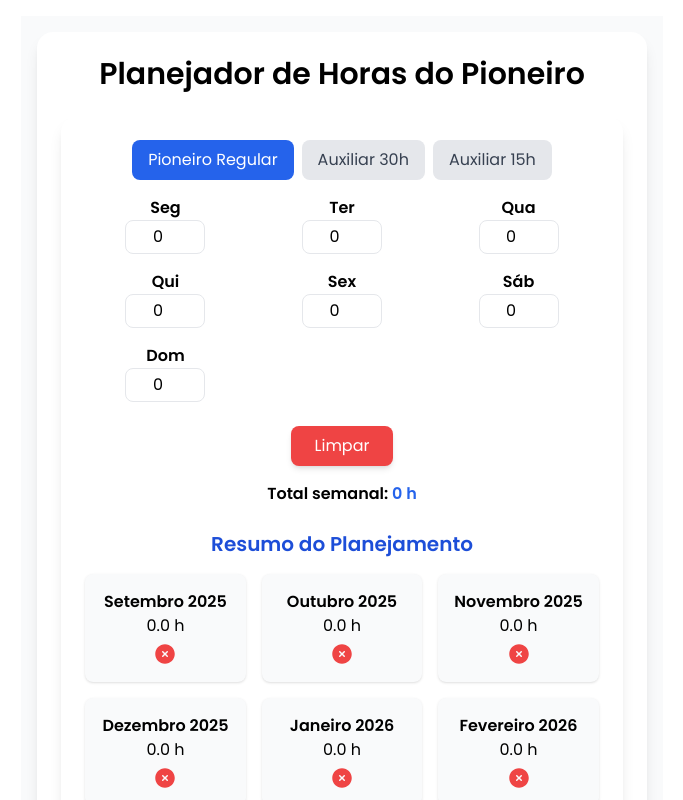
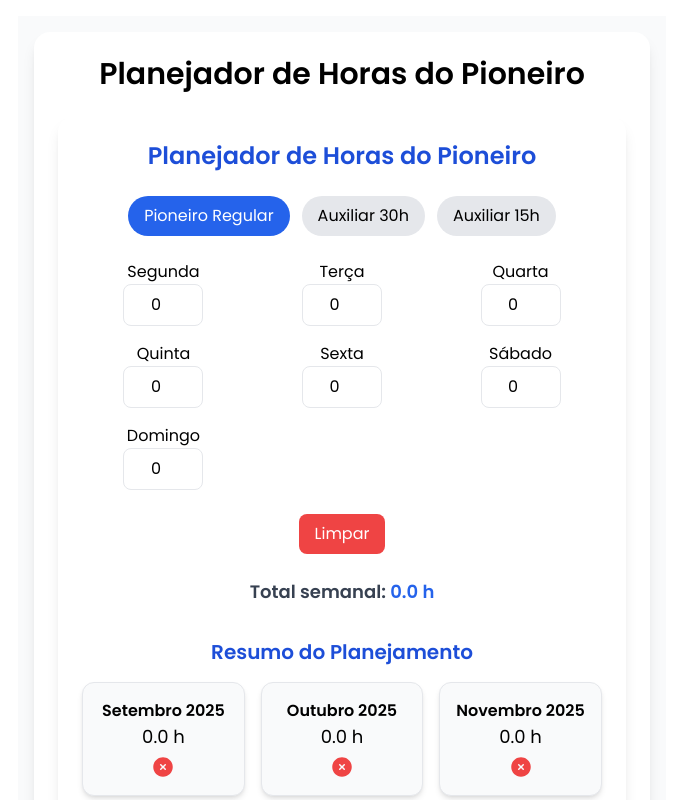
Before and after one commit to alansilvastos/planejador-horas-js, a Next.js app: page / in a window 1280 px wide. Shown: the top 800 px of the page, without its empty margins (298-981 px from the left). Built offline with nearby package versions, Linux system fonts and the light colour scheme.

Commit message:
Update FormularioHoras.jsx

```diff
--- a/components/FormularioHoras.jsx
+++ b/components/FormularioHoras.jsx
@@ -1,128 +1,151 @@
-"use client";
-import React, { useState, useEffect } from "react";
-import { CheckCircleIcon, XCircleIcon } from "@heroicons/react/24/solid";
+'use client';
+import { useState, useEffect } from 'react';
+import meses, { calcularHorasMensais } from '../data/calendario';
+import ResultadoMeses from './ResultadoMeses';
 
 export default function FormularioHoras() {
-  const [horasSemana, setHorasSemana] = useState(
-    JSON.parse(localStorage.getItem("horasSemana")) || {
-      Seg: 0,
-      Ter: 0,
-      Qua: 0,
-      Qui: 0,
-      Sex: 0,
-      Sáb: 0,
-      Dom: 0,
+  const [tipo, setTipo] = useState('regular');
+  const [horasPorDia, setHorasPorDia] = useState({
+    Segunda: 0,
+    Terça: 0,
+    Quarta: 0,
+    Quinta: 0,
+    Sexta: 0,
+    Sábado: 0,
+    Domingo: 0,
+  });
+  const [planejamento, setPlanejamento] = useState({});
+  const [totalAnual, setTotalAnual] = useState(0);
+  const [totalSemanal, setTotalSemanal] = useState(0);
+
+  // Carregar do localStorage na inicialização
+  useEffect(() => {
+    const salvo = localStorage.getItem('planejamentoHoras');
+    if (salvo) {
+      const dados = JSON.parse(salvo);
+      setTipo(dados.tipo || 'regular');
+      setHorasPorDia(dados.horasPorDia || horasPorDia);
     }
+  }, []);
+
+  // Salvar no localStorage sempre que mudar
+  useEffect(() => {
+    localStorage.setItem(
+      'planejamentoHoras',
+      JSON.stringify({ tipo, horasPorDia })
     );
-  const [meta, setMeta] = useState(
-    localStorage.getItem("meta") || "Pioneiro Regular"
-  );
-  const [totalSemanal, setTotalSemanal] = useState(0);
-  const [resumoMeses, setResumoMeses] = useState([]);
-  const metas = {
-    "Pioneiro Regular": 600,
-    "Auxiliar 30h": 30,
-    "Auxiliar 15h": 15,
+    calcular();
+  }, [tipo, horasPorDia]);
+
+  const handleHorasChange = (dia, valor) => {
+    setHorasPorDia({ ...horasPorDia, [dia]: parseFloat(valor) || 0 });
   };
 
-  const meses = [
-    "Setembro 2025", "Outubro 2025", "Novembro 2025", "Dezembro 2025",
-    "Janeiro 2026", "Fevereiro 2026", "Março 2026", "Abril 2026",
-    "Maio 2026", "Junho 2026", "Julho 2026", "Agosto 2026",
-  ];
+  const calcular = () => {
+    const totaisMensais = calcularHorasMensais(horasPorDia);
+    const plano = {};
+    meses.forEach((mes, i) => {
+      plano[mes] = totaisMensais[i];
+    });
+    setPlanejamento(plano);
 
-  // Salvar no localStorage
-  useEffect(() => {
-    localStorage.setItem("horasSemana", JSON.stringify(horasSemana));
-    localStorage.setItem("meta", meta);
-  }, [horasSemana, meta]);
+    const anual = totaisMensais.reduce((acc, val) => acc + val, 0);
+    setTotalAnual(anual);
 
-  // Calcular totais
-  useEffect(() => {
-    const total = Object.values(horasSemana).reduce((acc, h) => acc + parseFloat(h || 0), 0);
-    setTotalSemanal(total);
-
-    const semanasPorMes = [4.1, 4.3, 4.2, 4.3, 4.3, 4, 4.3, 4.3, 4.3, 4.1, 4.3, 4.3];
-    const resumo = meses.map((mes, i) => {
-      const totalMes = total * semanasPorMes[i];
-      const metaMes = meta === "Pioneiro Regular" ? 50 : metas[meta];
-      return { mes, totalMes, atingiu: totalMes >= metaMes };
-    });
-    setResumoMeses(resumo);
-  }, [horasSemana, meta]);
-
-  const alterarHoras = (dia, valor) => {
-    setHorasSemana((prev) => ({ ...prev, [dia]: valor }));
+    const semanal = Object.values(horasPorDia).reduce((acc, val) => acc + val, 0);
+    setTotalSemanal(semanal);
   };
 
   const limpar = () => {
-    setHorasSemana({ Seg: 0, Ter: 0, Qua: 0, Qui: 0, Sex: 0, Sáb: 0, Dom: 0 });
+    setHorasPorDia({
+      Segunda: 0,
+      Terça: 0,
+      Quarta: 0,
+      Quinta: 0,
+      Sexta: 0,
+      Sábado: 0,
+      Domingo: 0,
+    });
+    setPlanejamento({});
+    setTotalAnual(0);
+    setTotalSemanal(0);
+    localStorage.removeItem('planejamentoHoras');
   };
 
   return (
-    <div className="max-w-2xl mx-auto bg-white p-6 rounded-2xl shadow-lg">
-      {/* Botões de meta */}
-      <div className="flex justify-center mb-4 gap-2">
-        {Object.keys(metas).map((tipo) => (
+    <div className="max-w-2xl mx-auto p-6 bg-white shadow-lg rounded-2xl">
+      <h2 className="text-2xl font-bold text-center mb-6 text-blue-700">
+        Planejador de Horas do Pioneiro
+      </h2>
+
+      {/* Seleção do tipo */}
+      <div className="flex justify-center gap-3 mb-6">
         <button
-            key={tipo}
-            onClick={() => setMeta(tipo)}
-            className={`px-4 py-2 rounded-lg font-medium ${
-              meta === tipo ? "bg-blue-600 text-white" : "bg-gray-200 text-gray-700"
+          onClick={() => setTipo('regular')}
+          className={`px-4 py-2 rounded-full ${
+            tipo === 'regular' ? 'bg-blue-600 text-white' : 'bg-gray-200'
           }`}
         >
-            {tipo}
+          Pioneiro Regular
         </button>
-        ))}
+        <button
+          onClick={() => setTipo('auxiliar30')}
+          className={`px-4 py-2 rounded-full ${
+            tipo === 'auxiliar30' ? 'bg-green-600 text-white' : 'bg-gray-200'
+          }`}
+        >
+          Auxiliar 30h
+        </button>
+        <button
+          onClick={() => setTipo('auxiliar15')}
+          className={`px-4 py-2 rounded-full ${
+            tipo === 'auxiliar15' ? 'bg-purple-600 text-white' : 'bg-gray-200'
+          }`}
+        >
+          Auxiliar 15h
+        </button>
       </div>
 
-      {/* Inputs por dia */}
-      <div className="grid grid-cols-3 gap-4 mb-6">
-        {Object.keys(horasSemana).map((dia) => (
+      {/* Formulário de horas por dia */}
+      <div className="grid grid-cols-2 sm:grid-cols-3 gap-4 mb-6">
+        {Object.keys(horasPorDia).map((dia) => (
           <div key={dia} className="flex flex-col items-center">
-            <label className="font-semibold">{dia}</label>
+            <label className="font-medium">{dia}</label>
             <input
               type="number"
-              step="0.5"
               min="0"
-              value={horasSemana[dia]}
-              onChange={(e) => alterarHoras(dia, parseFloat(e.target.value))}
-              className="w-20 text-center border rounded-lg p-1"
+              step="0.25"
+              value={horasPorDia[dia]}
+              onChange={(e) => handleHorasChange(dia, e.target.value)}
+              className="border rounded-lg p-2 w-20 text-center"
             />
           </div>
         ))}
       </div>
 
-      {/* Botão limpar */}
-      <div className="flex justify-center mb-4">
+      {/* Botões */}
+      <div className="flex justify-center gap-4 mb-6">
         <button
           onClick={limpar}
-          className="px-6 py-2 bg-red-500 hover:bg-red-600 text-white rounded-lg shadow-md"
+          className="px-4 py-2 bg-red-500 text-white rounded-lg hover:bg-red-600"
         >
           Limpar
         </button>
       </div>
 
       {/* Total semanal */}
-      <p className="text-center font-semibold">
-        Total semanal: <span className="text-blue-600">{totalSemanal} h</span>
+      <div className="text-center mb-6">
+        <p className="text-lg font-semibold text-gray-700">
+          Total semanal: <span className="text-blue-600">{totalSemanal.toFixed(1)} h</span>
         </p>
+      </div>
 
-      {/* Resumo */}
-      <h2 className="text-xl font-bold text-center text-blue-700 mt-6">Resumo do Planejamento</h2>
-      <div className="grid grid-cols-2 sm:grid-cols-3 gap-4 mt-4">
-        {resumoMeses.map(({ mes, totalMes, atingiu }) => (
-          <div key={mes} className="bg-gray-50 p-4 rounded-lg shadow flex flex-col items-center">
-            <span className="font-semibold">{mes}</span>
-            <span>{totalMes.toFixed(1)} h</span>
-            {atingiu ? (
-              <CheckCircleIcon className="w-6 h-6 text-green-500 mt-1" />
-            ) : (
-              <XCircleIcon className="w-6 h-6 text-red-500 mt-1" />
-            )}
-          </div>
-        ))}
-      </div>
+      {/* Resultados */}
+      <ResultadoMeses
+        planejamento={planejamento}
+        totalAnual={totalAnual}
+        tipo={tipo}
+      />
     </div>
   );
 }
```
Lines whose indentation alone changed are shown as unchanged.
